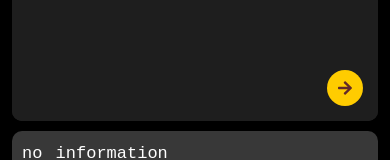
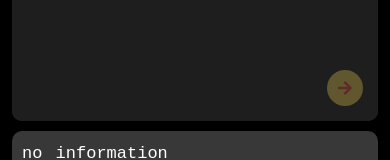
Before and after one commit to SouradeepSaha31/Code-Reviewer, a React (Vite) app in the folder Frontend/: page / in a window 390 px wide. Shown: the part 296-456 px from the top of the page. Built offline with nearby package versions, Linux system fonts and the light colour scheme.

Commit message:
change color

```diff
--- a/Frontend/src/App.css
+++ b/Frontend/src/App.css
@@ -132,7 +132,7 @@ main{
   position: absolute;
   right: 15px;
   bottom: 15px;
-  background-color: #ffcc00;
+  background-color: #61572f;
   border-radius: 20px;
   padding: 10px;
    /* height: 30px;
```
